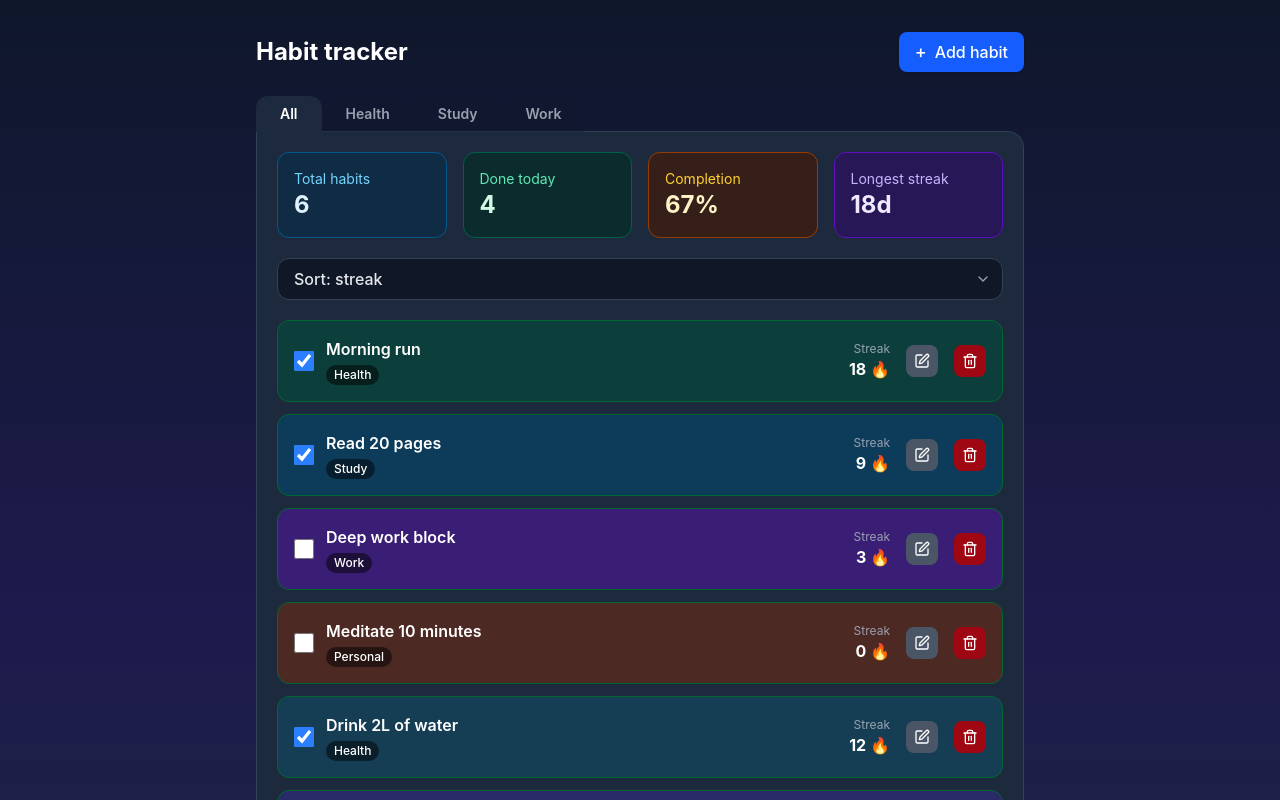
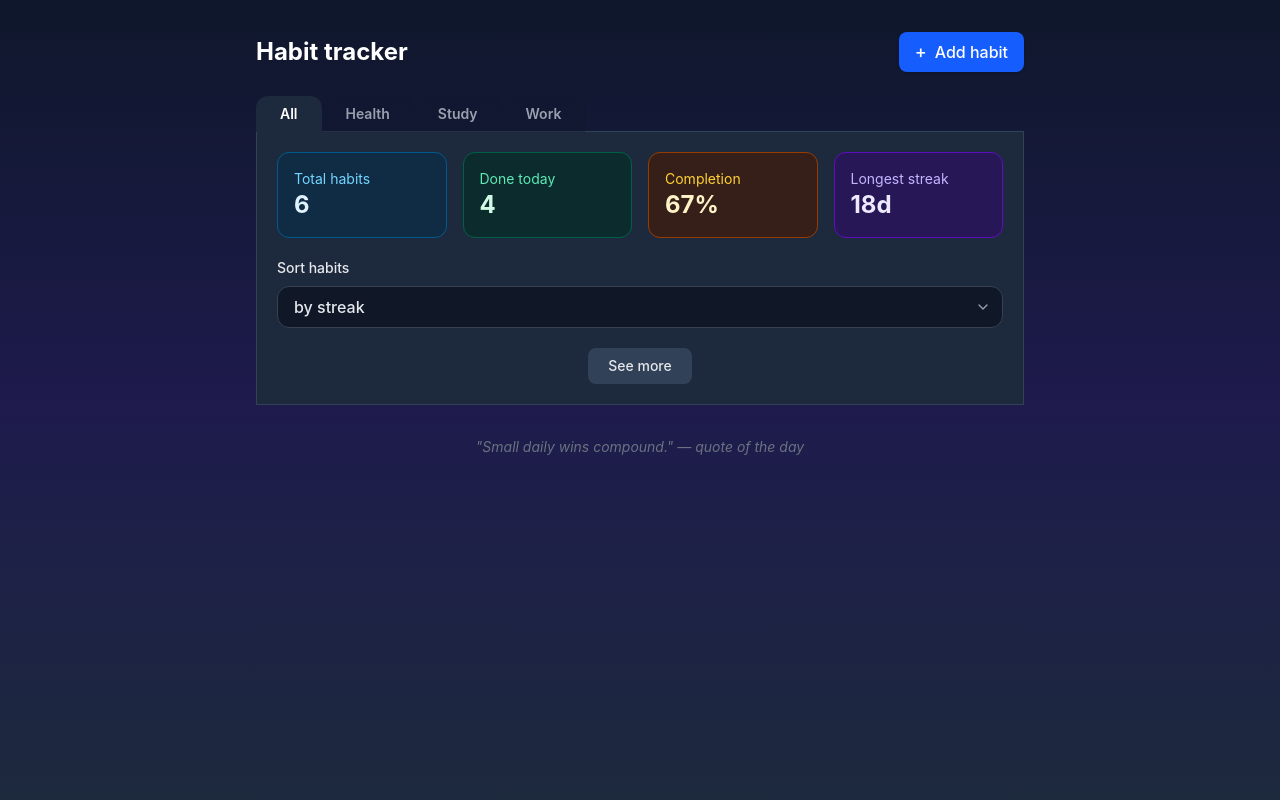
Before and after one commit to rohitha-kodikara/habits-and-focus-tracker, a React (Vite) app: page / in a window 1280 px wide. Shown: the top 800 px of the page. Built offline with nearby package versions, Linux system fonts and the light colour scheme.

Commit message:
added new habbit adding form and updating form

```diff
--- a/package.json
+++ b/package.json
@@ -14,6 +14,7 @@
     "lucide-react": "^1.48.0",
     "react": "^19.2.8",
     "react-dom": "^19.2.8",
+    "sweetalert2": "^11.26.25",
     "tailwindcss": "^4.3.3"
   },
   "devDependencies": {
--- a/src/App.jsx
+++ b/src/App.jsx
@@ -1,41 +1,124 @@
-
+import { useState } from 'react'
 import TabButtonList from './components/tabs/TabButtonList'
 import HabbitList from "./components/habbits/HabbitList"
 import StatList from "./components/stats/StatList"
-import { ChevronDown } from 'lucide-react'
+import SortDropdown from "./components/SortDropdown"
+import Swal from 'sweetalert2'
 
 const App = () => {
+
+   const [activeTab, setActiveTab] = useState("All")
+
+   const [nameValue, setNameValue] = useState("")
+   const [categoryValue, setCategoryValue] = useState("Health")
+   const [streakValue, setStreakValue] = useState(0)
+   const [doneTodayValue, setDoneTodayValue] = useState(false)
+   const[habbitFormVisible, setHabbitFormVisible] = useState(false);
+   const[habitsList, setHabitsList] = useState([]);
+
+   // Function to handle adding a new habit
+   function handleAddHabitForm(e) {
+    e.preventDefault();
+    if (!nameValue){
+      //alert for missing habit name
+      Swal.fire({
+        icon: "error",
+        title: "Oops...",
+        text: "Insert atleast one value!",
+
+      });
+      return;
+    }
+
+    const newHabbit ={
+      id: Date.now(),
+      name: nameValue,
+      category: categoryValue,
+      streak: streakValue,
+      doneToday: doneTodayValue,
+    }
+
+    setHabitsList(prevList => [...prevList, newHabbit]);
+
+    setNameValue("");
+    setCategoryValue("Health");
+    setStreakValue(0);
+    setDoneTodayValue(false);
+    setHabbitFormVisible(false);
+
+    //alert for success message
+    Swal.fire({
+  icon: "success",
+  text: "Success! Habit added.",
+  draggable: true
+});
+
+   }
+
+    // Function to handle updating an existing habit
+     function handleUpdateHabbit(updatedHabbit) {
+    setHabitsList(prevList =>
+      prevList.map(habit => habit.id === updatedHabbit.id ? updatedHabbit : habit)
+    );
+  }
+
+
   return (
     <div className="min-h-screen bg-gradient-to-b from-slate-900 via-indigo-950 to-slate-800 text-gray-100 px-6 py-8">
       <div className="max-w-3xl mx-auto">
         {/* Header */}
         <div className="flex items-center justify-between mb-6">
           <h1 className="text-2xl font-bold text-white">Habit tracker</h1>
-          <button className="flex items-center gap-2 bg-blue-600 hover:bg-blue-700 text-white font-medium px-4 py-2 rounded-lg shadow-sm cursor-pointer">
+          <button onClick={() => setHabbitFormVisible(open=>!open)} className="flex items-center gap-2 bg-blue-600 hover:bg-blue-700 text-white font-medium px-4 py-2 rounded-lg shadow-sm cursor-pointer">
             <span className="text-lg leading-none">+</span> Add habit
           </button>
         </div>
 
+        {/* Add habit form */}
+        {habbitFormVisible && (
+        <form onSubmit={handleAddHabitForm} className="flex items-center justify-between bg-slate-800 border border-green-800 rounded-xl p-4 mb-6">
+
+          <div className="flex items-center gap-3">
+            <input type="checkbox" onChange={(e) => setDoneTodayValue(e.target.checked)} checked={doneTodayValue} className="w-5 h-5 rounded accent-blue-500" />
+            <div>
+              <input value={nameValue} onChange={(e) => setNameValue(e.target.value)} type="text" className="block mt-1 w-40 px-2 py-1 text-sm rounded-md bg-gray-800 border border-gray-600 text-white focus:outline-none focus:ring-2 focus:ring-blue-500" />
+
+              <select value={categoryValue} onChange={(e) => setCategoryValue(e.target.value)} className="block mt-1 w-28 px-2 py-1 text-xs rounded-md bg-gray-800 border border-gray-600 text-white focus:outline-none focus:ring-2 focus:ring-blue-500">
+                <option>Health</option>
+                <option>Study</option>
+                <option>Work</option>
+                <option>Personal</option>
+              </select>
+            </div>
+          </div>
+          <div className="flex items-center gap-4">
+            <div className="text-right">
+              <p className="text-xs text-gray-400">Streak</p>
+              <input value={streakValue} onChange={(e) => setStreakValue(e.target.value)} type="text" className="mt-1 w-10 px-2 py-1 text-sm rounded-md bg-gray-800 border border-gray-600 text-white focus:outline-none focus:ring-2 focus:ring-blue-500" />
+
+            </div>
+
+            <button
+              type="submit"
+              className="px-4 py-2 rounded-lg bg-blue-600 hover:bg-blue-700 text-white font-medium cursor-pointer">Submit</button>
+          </div>
+
+        </form>
+        )}
+
         {/* Category tabs + panel (folder-tab style, merged as one element) */}
         <div className="mb-6">
-         <TabButtonList  />
+         <TabButtonList activeTab={activeTab} setActiveTab={setActiveTab} />
 
-          <div className="bg-slate-800 border border-slate-700 rounded-b-2xl rounded-tr-2xl p-5">
+          <div className={`bg-slate-800 border border-slate-700 ${activeTab === "All" ? "" : "rounded-tl-2xl rounded-tr-2xl"} p-5`}>
             {/* Stats cards */}
             <StatList />
 
             {/* Sort dropdown */}
-            <div className="relative mb-5">
-              <select className="w-full appearance-none bg-gray-900 border border-gray-700 rounded-xl px-4 py-2 pr-10 text-gray-200 font-medium focus:outline-none focus:ring-2 focus:ring-blue-500">
-                <option>Sort: streak</option>
-                <option>Sort: name</option>
-                <option>Sort: category</option>
-              </select>
-              <ChevronDown className="pointer-events-none absolute right-3 top-1/2 -translate-y-1/2 w-4 h-4 text-gray-400" />
-            </div>
+            <SortDropdown />
 
             {/* Habit list */}
-            <HabbitList />
+            <HabbitList  habitsList={habitsList} handleUpdateHabbit={handleUpdateHabbit} />
 
             {/* See more */}
             <div className="flex justify-center mt-5">
--- /dev/null
+++ b/src/components/SortDropdown.jsx
@@ -0,0 +1,20 @@
+import React from 'react'
+import { ChevronDown } from 'lucide-react'
+
+const SortDropdown = () => {
+  return (
+    <div className="mb-5">
+        <label className="block mb-2 text-sm font-medium text-gray-200">Sort habits</label>
+        <div className="relative">
+              <select className="w-full appearance-none bg-gray-900 border border-gray-700 rounded-xl px-4 py-2 pr-10 text-gray-200 font-medium focus:outline-none focus:ring-2 focus:ring-blue-500">
+                <option>by streak</option>
+                <option>by name</option>
+                <option>by category</option>
+              </select>
+              <ChevronDown className="pointer-events-none absolute right-3 top-1/2 -translate-y-1/2 w-4 h-4 text-gray-400" />
+        </div>
+    </div>
+  )
+}
+
+export default SortDropdown
--- a/src/components/habbits/Habbit.jsx
+++ b/src/components/habbits/Habbit.jsx
@@ -1,26 +1,88 @@
-import React from 'react'
-import { Trash, SquarePen } from "lucide-react"
-const Habbit = ({ name, category, streak, doneToday, bgColor }) => {
+
+import React, { useState } from 'react'
+import { Trash, SquarePen, Save } from "lucide-react"
+const Habbit = ({ name, category, streak, doneToday, bgColor,id, editId, setEditId, handleUpdateHabbit }) => {
+
+
+
+
+  const[nameValue, setNameValue] = useState(name);
+  const[categoryValue, setCategoryValue] = useState(category);
+  const[streakValue, setStreakValue] = useState(streak);
+  const[doneTodayValue, setDoneTodayValue] = useState(doneToday);
+
+  const isEditClicked = editId === id ;
+
+  function handleHabbitForm(e){
+    e.preventDefault();
+    if (!nameValue) return;
+    const updatedHabbit = { id, name: nameValue, category: categoryValue, streak: streakValue, doneToday: doneTodayValue };
+      handleUpdateHabbit(updatedHabbit);
+  }
+
+
   return (
-     <div className={`flex items-center justify-between ${bgColor} border border-green-800 rounded-xl p-4`}>
+     <form onSubmit={handleHabbitForm} className={`flex items-center justify-between ${bgColor} border border-green-800 rounded-xl p-4`}>
+
                 <div className="flex items-center gap-3">
-                  <input type="checkbox" checked={doneToday} readOnly className="w-5 h-5 rounded accent-blue-500" />
+                  <input type="checkbox" onChange={(e) => setDoneTodayValue(e.target.checked)} checked={doneTodayValue} readOnly className="w-5 h-5 rounded accent-blue-500" />
                   <div>
-                    <p className="font-semibold text-white">{name}</p>
-                    <span className={`inline-block text-xs font-medium text-white  bg-black/50 px-2 py-0.5 rounded-full mt-1`}>
+                    {
+                      isEditClicked ? (
+                <input value={nameValue} onChange={(e) => setNameValue(e.target.value)} type="text" className="block mt-1 w-40 px-2 py-1 text-sm rounded-md bg-gray-800 border border-gray-600 text-white focus:outline-none focus:ring-2 focus:ring-blue-500" />
+                      ): (
+                        <p className="font-semibold text-white">{name}</p>
+                      )
+                    }
+
+                    {
+                      isEditClicked ? (
+                        <select value={categoryValue} onChange={(e) => setCategoryValue(e.target.value)} className="block mt-1 w-28 px-2 py-1 text-xs rounded-md bg-gray-800 border border-gray-600 text-white focus:outline-none focus:ring-2 focus:ring-blue-500">
+                          <option>Health</option>
+                          <option>Study</option>
+                          <option>Work</option>
+                          <option>Personal</option>
+                        </select>
+                      ):(
+                        <span className={`inline-block text-xs font-medium text-black  bg-green-100/50 px-2 py-0.5 rounded-full mt-1`}>
                       {category}
                     </span>
+                      )
+                    }
                   </div>
                 </div>
                 <div className="flex items-center gap-4">
                   <div className="text-right">
                     <p className="text-xs text-gray-400">Streak</p>
-                    <p className="font-bold text-white">{streak} 🔥</p>
+                    {
+                      isEditClicked ? (
+                        <input value={streakValue} onChange={(e) => setStreakValue(e.target.value)} type="text" className="mt-1 w-10 px-2 py-1 text-sm rounded-md bg-gray-800 border border-gray-600 text-white focus:outline-none focus:ring-2 focus:ring-blue-500" />
+                      ) : (
+                        <p className="font-bold text-white">{streak} 🔥</p>
+                      )
+                    }
+
                   </div>
-                  <button className="p-2 rounded-lg bg-gray-600 hover:bg-gray-500 text-white cursor-pointer"><SquarePen className="w-4 h-4" /></button>
-                  <button className="p-2 rounded-lg bg-red-800 hover:bg-red-700 text-white cursor-pointer"><Trash className="w-4 h-4" /></button>
+
+                   {
+                     isEditClicked ? (
+                      <button
+                type="button"
+                onClick={()=> setEditId(isEditClicked ? null : id)}
+                  className="p-2 rounded-lg bg-gray-600 hover:bg-gray-500 text-white cursor-pointer"> <Save className="w-4 h-4" /></button>
+                     ) :
+                     (
+                      <button
+                type="submit"
+                onClick={()=> setEditId(isEditClicked ? null : id)}
+                  className="p-2 rounded-lg bg-gray-600 hover:bg-gray-500 text-white cursor-pointer">   <SquarePen className="w-4 h-4" /></button>
+                     )
+
+                   }
+                  <button type="button" className="p-2 rounded-lg bg-red-800 hover:bg-red-700 text-white cursor-pointer"><Trash className="w-4 h-4" /></button>
                 </div>
-              </div>
+
+              </form>
   )
 }
 
--- a/src/components/habbits/HabbitList.jsx
+++ b/src/components/habbits/HabbitList.jsx
@@ -1,97 +1,108 @@
-import React from 'react'
+import React, { useState } from 'react'
 import { Trash, SquarePen } from "lucide-react"
 import Habbit from "./Habbit"
 
-const habits = [
-  {
-    id: 1,
-    name: "Morning run",
-    category: "Health",
-    weeklyTarget: 5,
-    streak: 18,
-    doneToday: true,
-    createdAt: "2026-08-01",
-    bgColor: "bg-emerald-900/60",
-  },
-  {
-    id: 2,
-    name: "Read 20 pages",
-    category: "Study",
-    weeklyTarget: 7,
-    streak: 9,
-    doneToday: true,
-    createdAt: "2026-08-15",
-    bgColor: "bg-sky-900/60",
-  },
-  {
-    id: 3,
-    name: "Deep work block",
-    category: "Work",
-    weeklyTarget: 5,
-    streak: 3,
-    doneToday: false,
-    createdAt: "2026-09-10",
-    bgColor: "bg-violet-900/60",
-  },
-  {
-    id: 4,
-    name: "Meditate 10 minutes",
-    category: "Personal",
-    weeklyTarget: 6,
-    streak: 0,
-    doneToday: false,
-    createdAt: "2026-09-25",
-    bgColor: "bg-orange-900/50",
-  },
-  {
-    id: 5,
-    name: "Drink 2L of water",
-    category: "Health",
-    weeklyTarget: 7,
-    streak: 12,
-    doneToday: true,
-    createdAt: "2026-08-20",
-    bgColor: "bg-cyan-900/60",
-  },
-  {
-    id: 6,
-    name: "Practice React for 1 hour",
-    category: "Study",
-    weeklyTarget: 6,
-    streak: 21,
-    doneToday: true,
-    createdAt: "2026-08-05",
-    bgColor: "bg-indigo-900/60",
-  },
-  {
-    id: 7,
-    name: "Reply to client messages",
-    category: "Work",
-    weeklyTarget: 5,
-    streak: 6,
-    doneToday: false,
-    createdAt: "2026-09-01",
-    bgColor: "bg-fuchsia-900/50",
-  },
-  {
-    id: 8,
-    name: "Write in journal",
-    category: "Personal",
-    weeklyTarget: 4,
-    streak: 2,
-    doneToday: false,
-    createdAt: "2026-09-22",
-    bgColor: "bg-teal-900/60",
-  },
-];
+// const habits = [
+//   {
+//     id: 1,
+//     name: "Morning run",
+//     category: "Health",
+//     weeklyTarget: 5,
+//     streak: 18,
+//     doneToday: true,
+//     createdAt: "2026-08-01",
+//     bgColor: "bg-green-900/60",
+//   },
+//   {
+//     id: 2,
+//     name: "Read 20 pages",
+//     category: "Study",
+//     weeklyTarget: 7,
+//     streak: 9,
+//     doneToday: true,
+//     createdAt: "2026-08-15",
+//     bgColor: "bg-blue-900/60",
+//   },
+//   {
+//     id: 3,
+//     name: "Deep work block",
+//     category: "Work",
+//     weeklyTarget: 5,
+//     streak: 3,
+//     doneToday: false,
+//     createdAt: "2026-09-10",
+//     bgColor: "bg-purple-900/60",
+//   },
+//   {
+//     id: 4,
+//     name: "Meditate 10 minutes",
+//     category: "Personal",
+//     weeklyTarget: 6,
+//     streak: 0,
+//     doneToday: false,
+//     createdAt: "2026-09-25",
+//     bgColor: "bg-yellow-900/50",
+//   },
+//   {
+//     id: 5,
+//     name: "Drink 2L of water",
+//     category: "Health",
+//     weeklyTarget: 7,
+//     streak: 12,
+//     doneToday: true,
+//     createdAt: "2026-08-20",
+//     bgColor: "bg-red-900/60",
+//   },
+//   {
+//     id: 6,
+//     name: "Practice React for 1 hour",
+//     category: "Study",
+//     weeklyTarget: 6,
+//     streak: 21,
+//     doneToday: true,
+//     createdAt: "2026-08-05",
+//     bgColor: "bg-pink-900/60",
+//   },
+//   {
+//     id: 7,
+//     name: "Reply to client messages",
+//     category: "Work",
+//     weeklyTarget: 5,
+//     streak: 6,
+//     doneToday: false,
+//     createdAt: "2026-09-01",
+//     bgColor: "bg-orange-900/50",
+//   },
+//   {
+//     id: 8,
+//     name: "Write in journal",
+//     category: "Personal",
+//     weeklyTarget: 4,
+//     streak: 2,
+//     doneToday: false,
+//     createdAt: "2026-09-22",
+//     bgColor: "bg-teal-900/60",
+//   },
+// ];
 
 
-const HabbitList = () => {
+const HabbitList = ({habitsList, handleUpdateHabbit}) => {
+
+  const[editId, setEditId] = useState(null);
+
+
+
+
   return (
     <div className="space-y-3">
               {
-                habits.map(habit => (
-                  <Habbit key={habit.id} {...habit} />
+                habitsList.map(habit => (
+                  <Habbit
+                  key={habit.id}
+                  {...habit}
+                  editId={editId}
+                  setEditId={setEditId}
+                  handleUpdateHabbit={handleUpdateHabbit} />
                 ))
               }
     </div>
--- a/src/components/tabs/TabButtonList.jsx
+++ b/src/components/tabs/TabButtonList.jsx
@@ -3,15 +3,12 @@ import TabButton from './TabButton'
 
 const tabs = ["All", "Health", "Study", "Work"]
 
-const TabButtonList = () => {
-
-    const [activeTab, setActiveTab] = useState("All")
+const TabButtonList = ({ activeTab, setActiveTab }) => {
 
 
     function handleActiveTab(tab) {
         setActiveTab(tab);
     }
-
 
   return (
      <div className="flex">
```
Also changed, not shown: 1 other file (tests, documents, lock files or other folders).
